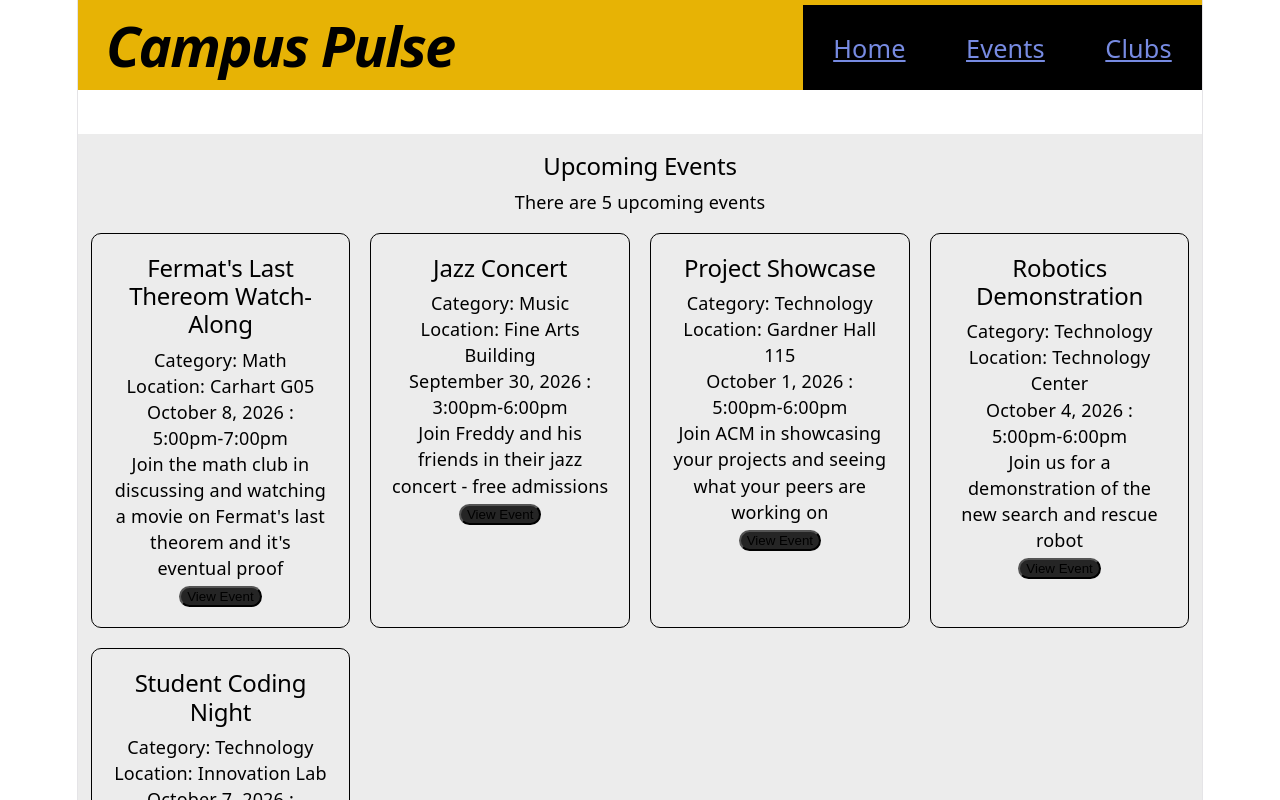
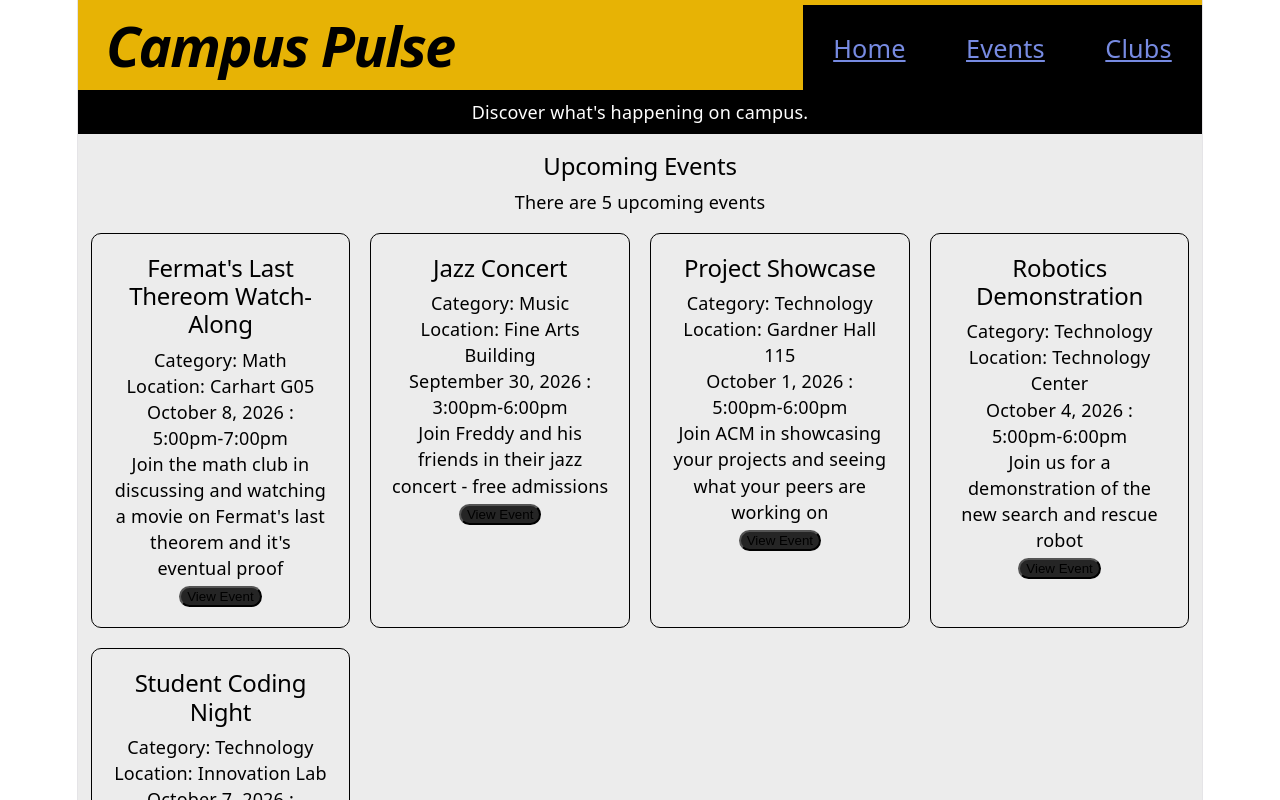
Before and after one commit to Pirategirl9000/React-Campus-Pulse, a React (Vite) app: page / in a window 1280 px wide. Shown: the top 800 px of the page. Built offline with nearby package versions, Linux system fonts and the light colour scheme.

Commit message:
fixed up the styling

```diff
--- a/src/App.css
+++ b/src/App.css
@@ -58,8 +58,8 @@ h2 {
 }
 
 #site-slogan {
-  color: white;;
-  background: inherit;
+  color: white;
+  background: black;
   text-align: center;
   padding: 0.5em 0;
 }
```
